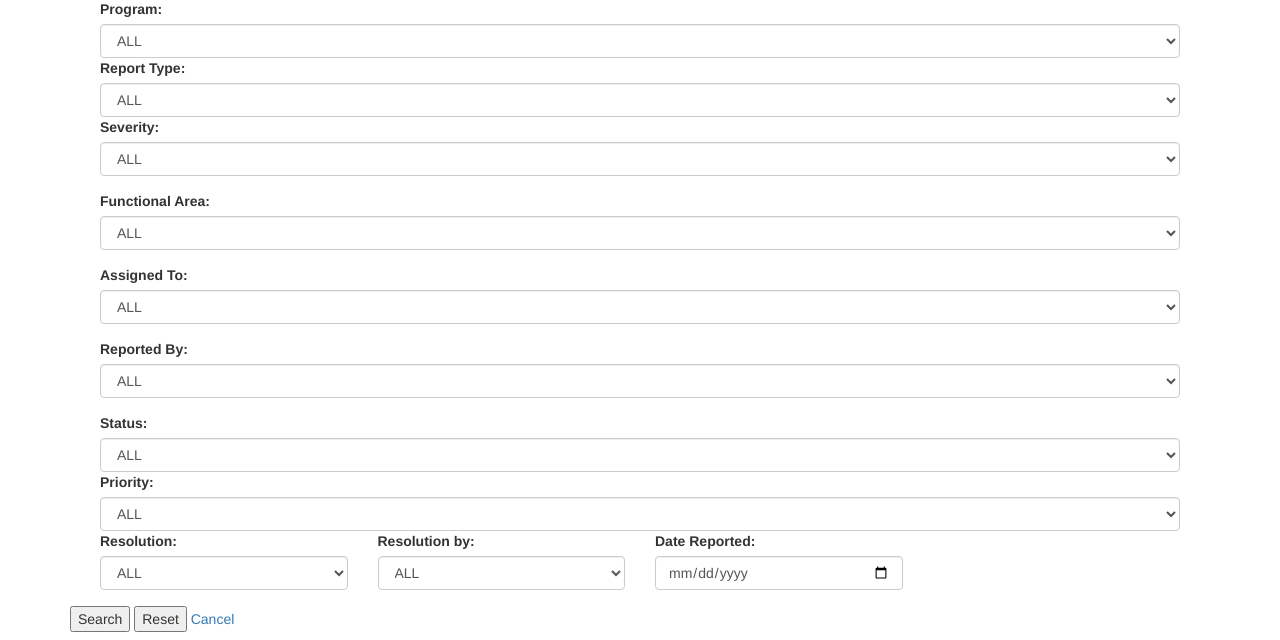
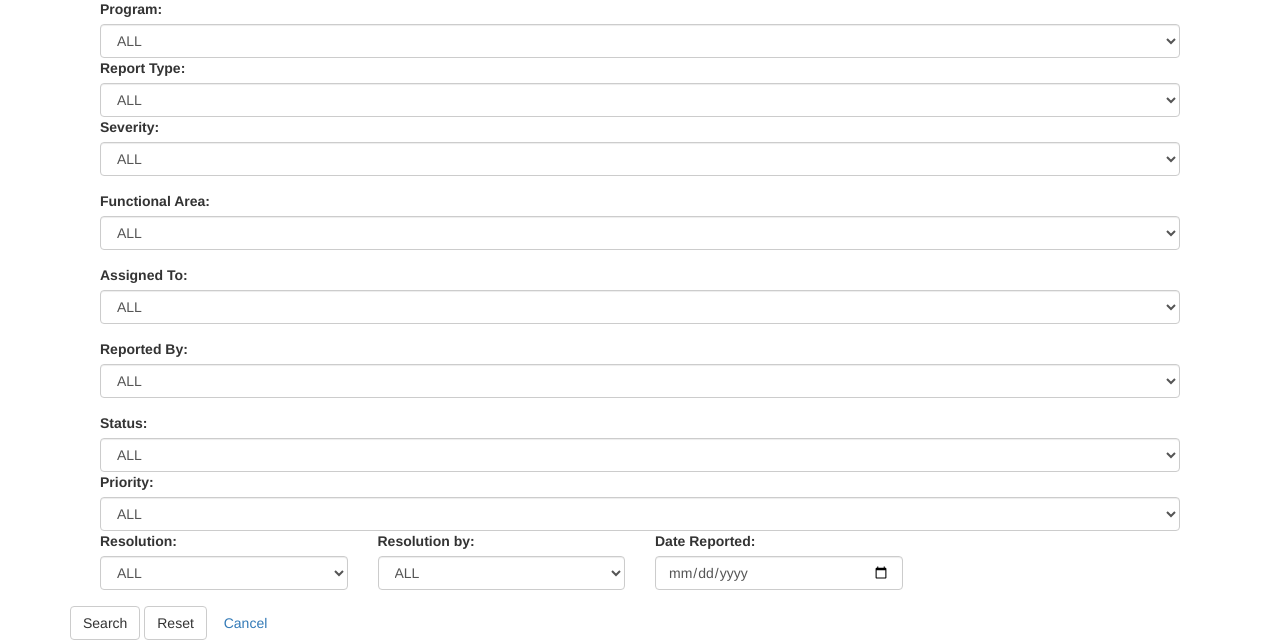
Before and after one commit to shubhamgupta2501/Bughound-Project, a Flask app: page /search_bug in a window 1280 px wide. Shown: the part 181-821 px from the top of the page. Run offline with Flask 2, Linux system fonts and the light colour scheme; a user stored in the database is signed in; data comes from the database, SQL or seed files in the repository; some libraries are stand-ins or nearby versions.

```diff
--- a/app.py
+++ b/app.py
@@ -604,7 +604,7 @@ def search_bug():
         # process the form data and store it in the database using PL/SQL
 
         # redirect to a success page
-        return render_template('search_bug_success.html', result=search_result)
+        return render_template('search_bug_result.html', result=search_result)
 
     connection = pymysql.connect(**db_config)
     with connection.cursor() as cursor:
--- a/templates/export_data.html
+++ b/templates/export_data.html
@@ -28,7 +28,7 @@
         <option value="ascii">ASCII</option>
         <option value="xml">XML</option>
       </select><br><br>
-      <input type="submit" value="Export">
+      <input type="submit" class="btn btn-default" value="Export">
     </form>
   </div>
 
--- a/templates/search_bug_page.html
+++ b/templates/search_bug_page.html
@@ -146,9 +146,9 @@
         </div>
 
         <div class="col-sm-12"></div>
-        <input type="submit" value="Search">
-		<input type="reset" value="Reset">
-		<a href="/dashboard">Cancel</a>
+        <input type="submit" class="btn btn-default" value="Search">
+		<input type="reset"  class="btn btn-default"value="Reset">
+		<a class="btn" href="/dashboard">Cancel</a>
     </div>
 
         </form>
```
